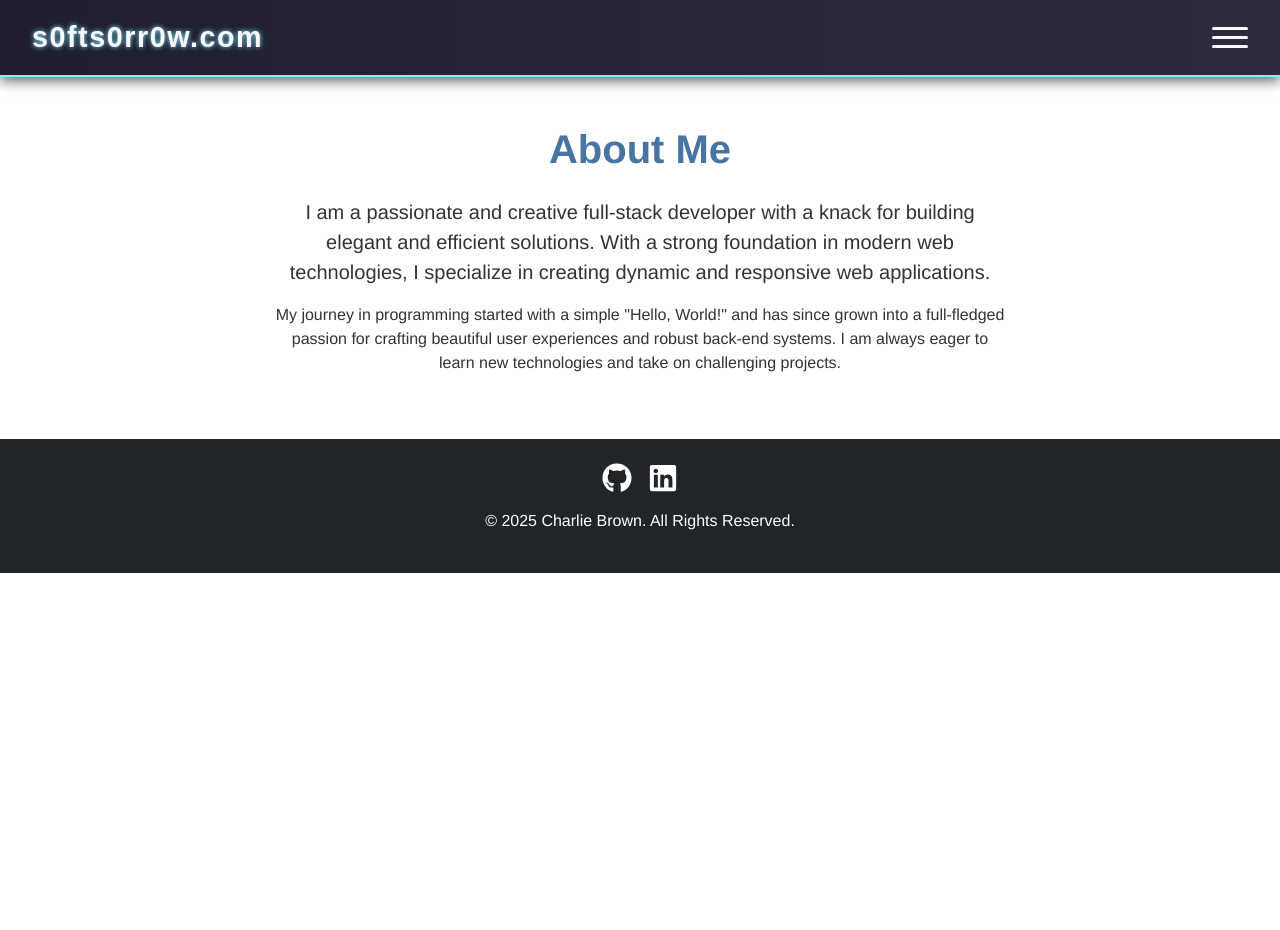
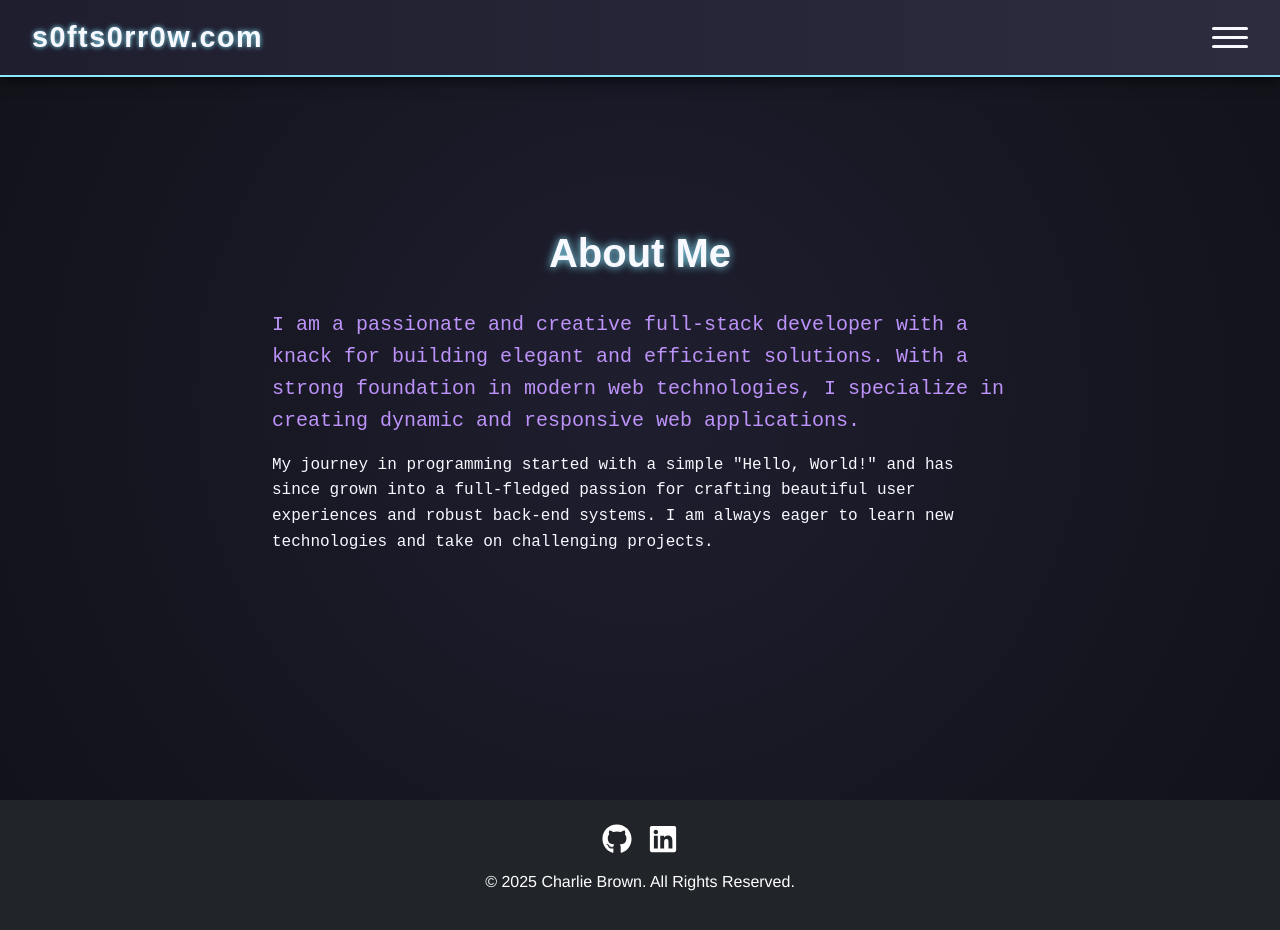
Before and after one commit to S0FTS0RR0W/s0fts0rr0w-portfolio, a React (Create React App) app: page /about in a window 1280 px wide. Shown: the top 930 px of the page. Before the commit the page ends 800 px from the top, so only its background shows below. Built offline with nearby package versions, Linux system fonts and the light colour scheme.

Commit message:
updated new css styling

```diff
--- /dev/null
+++ b/src/components/About.css
@@ -0,0 +1,30 @@
+.about-section {
+  background: #12121a; /* Fallback for browsers that don't support gradients */
+  background: radial-gradient(circle at center, #1e1e2f 0%, #12121a 100%);
+  color: #f8f8ff;
+  padding: 6rem 0;
+  min-height: 100vh;
+  display: flex;
+  align-items: center;
+  justify-content: center;
+}
+
+.about-section h2 {
+  font-family: 'Orbitron', sans-serif;
+  font-weight: 700;
+  color: #f8f8ff;
+  text-shadow: 0 0 8px #8be9fd;
+  margin-bottom: 2rem;
+}
+
+.about-section .lead {
+  font-size: 1.25rem;
+  font-weight: 300;
+  color: #bd93f9; /* A slightly different color for emphasis */
+}
+
+.about-section p {
+    font-family: 'Roboto Mono', monospace;
+    font-size: 1rem;
+    line-height: 1.6;
+}
--- a/src/components/About.tsx
+++ b/src/components/About.tsx
@@ -1,13 +1,14 @@
 import React from 'react';
 import { Container, Row, Col } from 'react-bootstrap';
+import './About.css';
 
 const About = () => {
   return (
-    <section id="about" className="py-5">
+    <section id="about" className="about-section">
       <Container>
-        <h2 className="text-center mb-4">About Me</h2>
+        <h2 className="text-center">About Me</h2>
         <Row>
-          <Col md={8} className="mx-auto text-center">
+          <Col md={8} className="mx-auto">
             <p className="lead">
               I am a passionate and creative full-stack developer with a knack for building elegant and efficient solutions. With a strong foundation in modern web technologies, I specialize in creating dynamic and responsive web applications.
             </p>
--- a/src/components/NavigationBar.css
+++ b/src/components/NavigationBar.css
@@ -2,17 +2,18 @@
   background: linear-gradient(90deg, #1e1e2f, #2c2c3e);
   padding: 1rem 2rem;
   color: #f0f0f5;
-  position: relative;
+  position: fixed;
   z-index: 1000;
   box-shadow: 0 4px 12px rgba(0, 0, 0, 0.6);
   border-bottom: 2px solid #8be9fd;
+  width: 100%;
 }
 
 .test-navbar-container {
   display: flex;
   justify-content: space-between;
   align-items: center;
-  max-width: 1280px;
+  max-width: auto;
   margin: 0 auto;
 }
 
```
